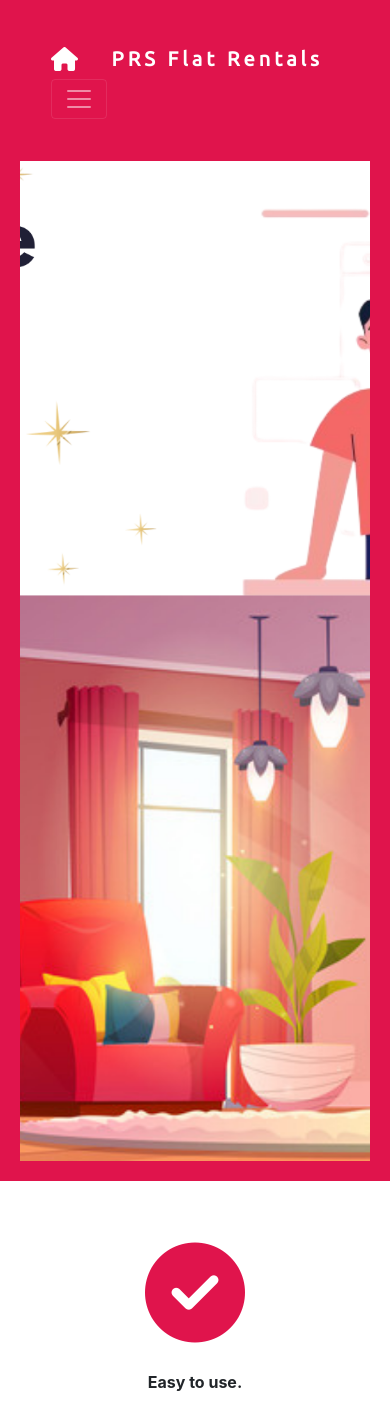
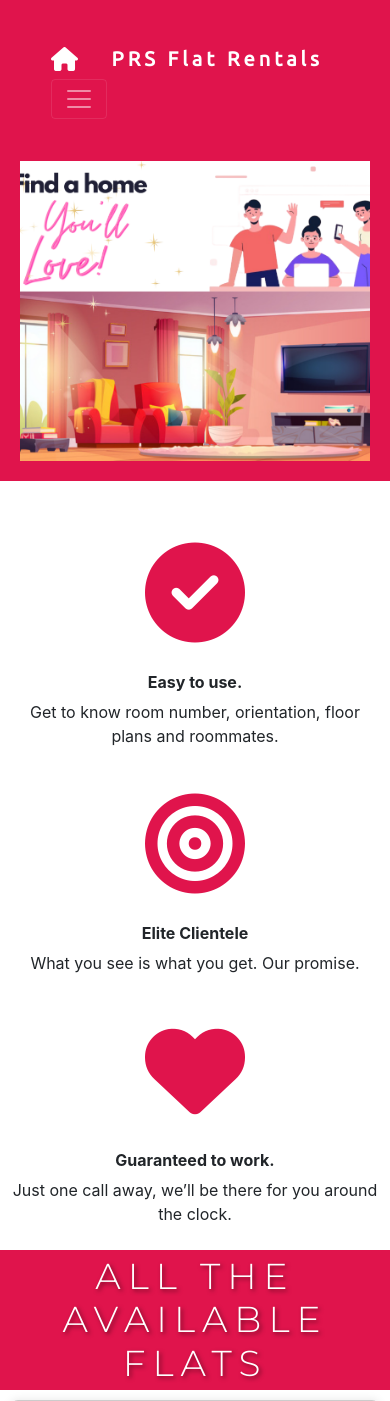
Before and after one commit to Saakshij4/flatrentals, a PHP site: page / in a window 390 px wide. Shown: the top 1401 px of the page. Run offline with PHP 8.4, Linux system fonts and the light colour scheme; some libraries are stand-ins or nearby versions.

Commit message:
Update styles.css

```diff
--- a/styles.css
+++ b/styles.css
@@ -309,6 +309,9 @@ button {
   .testimonial-image {
     width: 50%; /* Adjust image size for smaller screens */
   }
+  #home-banner {
+    height: 500px; /* Adjust the height for smaller screens */
+  }
 }
 
 
@@ -332,6 +335,9 @@ button {
   .testimonial-image {
     width: 70%; /* Further adjust image size for very small screens */
   }
+     #home-banner {
+    height: 400px; /* Further adjust the height for very small screens */
+  }
 }
 
   @media (max-width: 480px) {
@@ -354,4 +360,7 @@ button {
   .testimonial-image {
     width: 90%; /* Further adjust image size for phones */
   }
+    #home-banner {
+    height: 300px; /* Further adjust the height for phones */
+  }
 }
```
